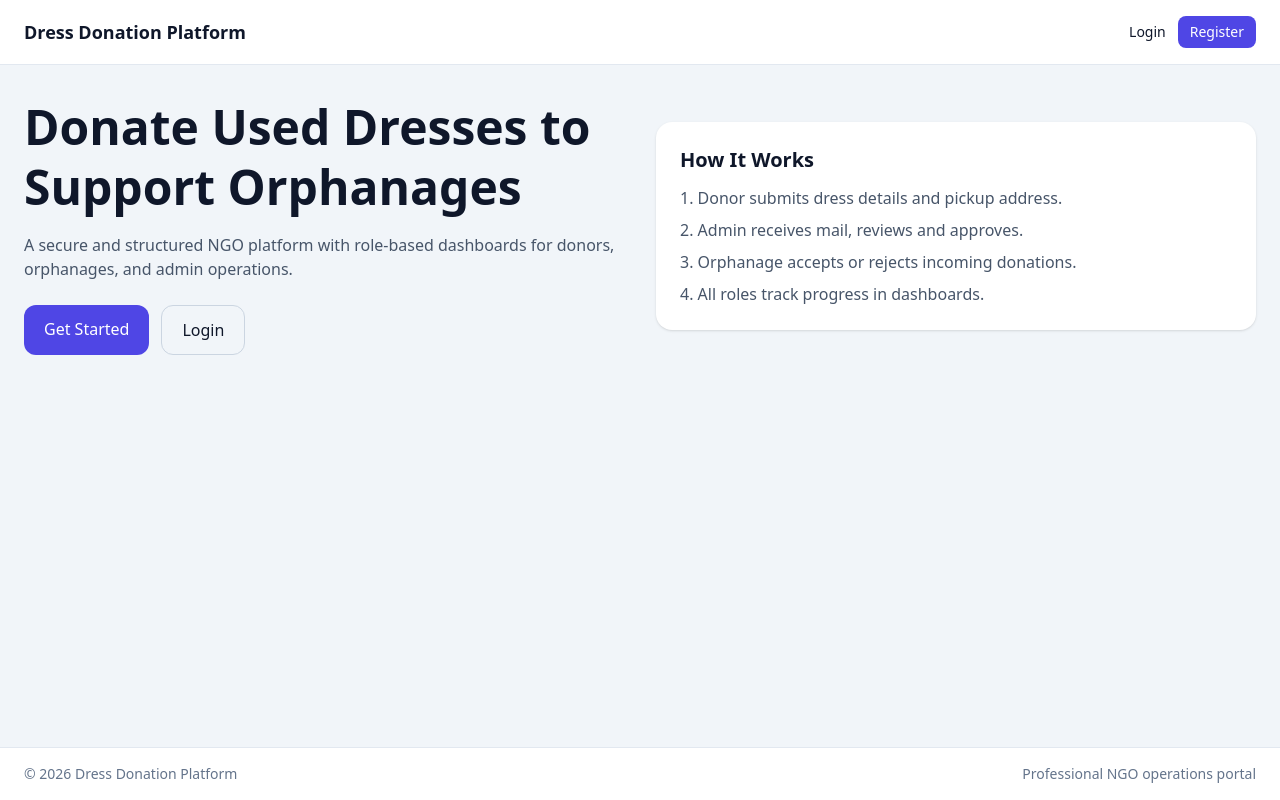
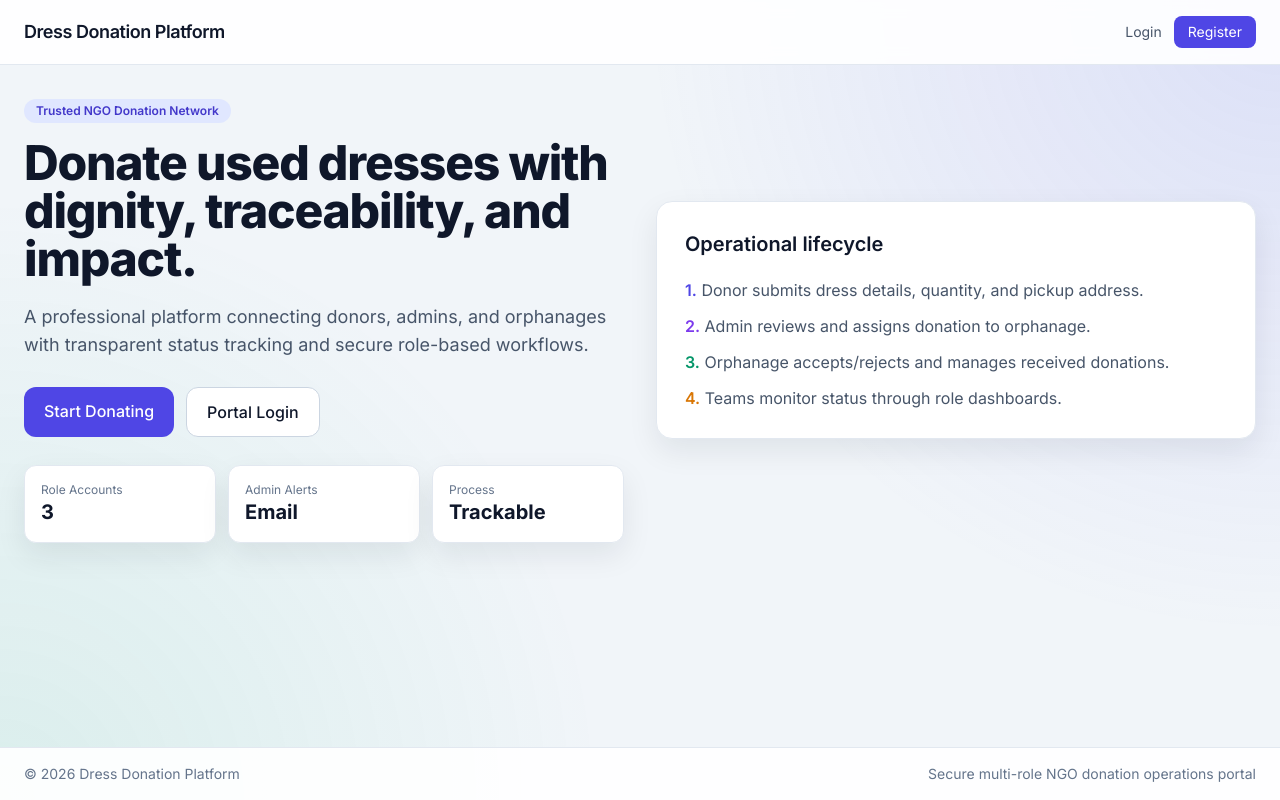
Before and after one commit to tester-6040/Ngo, a PHP site: page / in a window 1280 px wide. Run offline with PHP 8.4, Linux system fonts and the light colour scheme; some libraries are stand-ins or nearby versions.

Commit message:
Upgrade UI to professional polished design across all pages

```diff
--- a/views/home.php
+++ b/views/home.php
@@ -1,21 +1,28 @@
 <?php $title = 'Home'; require __DIR__ . '/layouts/header.php'; ?>
-<div class="grid lg:grid-cols-2 gap-8 items-center">
+<section class="grid lg:grid-cols-2 gap-8 items-center">
     <div>
-        <h1 class="text-5xl font-extrabold leading-tight">Donate Used Dresses to Support Orphanages</h1>
-        <p class="mt-4 text-slate-600">A secure and structured NGO platform with role-based dashboards for donors, orphanages, and admin operations.</p>
-        <div class="mt-6 flex gap-3">
-            <a href="<?= rtrim($config['base_url'], '/') ?>/register" class="bg-indigo-600 text-white px-5 py-3 rounded-xl">Get Started</a>
-            <a href="<?= rtrim($config['base_url'], '/') ?>/login" class="border border-slate-300 px-5 py-3 rounded-xl">Login</a>
+        <p class="inline-flex px-3 py-1 rounded-full bg-indigo-100 text-indigo-700 text-xs font-semibold mb-4">Trusted NGO Donation Network</p>
+        <h1 class="text-4xl md:text-5xl font-extrabold leading-tight tracking-tight">Donate used dresses with dignity, traceability, and impact.</h1>
+        <p class="mt-5 text-lg text-slate-600">A professional platform connecting donors, admins, and orphanages with transparent status tracking and secure role-based workflows.</p>
+        <div class="mt-7 flex gap-3 flex-wrap">
+            <a href="<?= rtrim($config['base_url'], '/') ?>/register" class="bg-indigo-600 hover:bg-indigo-500 text-white px-5 py-3 rounded-xl font-medium">Start Donating</a>
+            <a href="<?= rtrim($config['base_url'], '/') ?>/login" class="bg-white border border-slate-300 hover:border-slate-400 px-5 py-3 rounded-xl font-medium">Portal Login</a>
+        </div>
+        <div class="mt-7 grid sm:grid-cols-3 gap-3">
+            <div class="bg-white border border-slate-200 rounded-xl p-4 shadow-soft"><p class="text-xs text-slate-500">Role Accounts</p><p class="text-xl font-bold">3</p></div>
+            <div class="bg-white border border-slate-200 rounded-xl p-4 shadow-soft"><p class="text-xs text-slate-500">Admin Alerts</p><p class="text-xl font-bold">Email</p></div>
+            <div class="bg-white border border-slate-200 rounded-xl p-4 shadow-soft"><p class="text-xs text-slate-500">Process</p><p class="text-xl font-bold">Trackable</p></div>
         </div>
     </div>
-    <div class="bg-white rounded-2xl shadow p-6">
-        <h2 class="text-xl font-semibold">How It Works</h2>
-        <ol class="mt-3 space-y-2 text-slate-600 list-decimal list-inside">
-            <li>Donor submits dress details and pickup address.</li>
-            <li>Admin receives mail, reviews and approves.</li>
-            <li>Orphanage accepts or rejects incoming donations.</li>
-            <li>All roles track progress in dashboards.</li>
+
+    <div class="bg-white rounded-2xl border border-slate-200 shadow-soft p-7">
+        <h2 class="text-xl font-semibold mb-5">Operational lifecycle</h2>
+        <ol class="space-y-3 text-slate-600">
+            <li><span class="font-semibold text-indigo-600">1.</span> Donor submits dress details, quantity, and pickup address.</li>
+            <li><span class="font-semibold text-violet-600">2.</span> Admin reviews and assigns donation to orphanage.</li>
+            <li><span class="font-semibold text-emerald-600">3.</span> Orphanage accepts/rejects and manages received donations.</li>
+            <li><span class="font-semibold text-amber-600">4.</span> Teams monitor status through role dashboards.</li>
         </ol>
     </div>
-</div>
+</section>
 <?php require __DIR__ . '/layouts/footer.php'; ?>
--- a/views/layouts/footer.php
+++ b/views/layouts/footer.php
@@ -1,8 +1,8 @@
 </main>
-<footer class="mt-auto bg-white border-t border-slate-200">
-    <div class="max-w-7xl mx-auto px-6 py-4 text-sm text-slate-500 flex justify-between">
+<footer class="mt-auto bg-white/90 border-t border-slate-200">
+    <div class="max-w-7xl mx-auto px-6 py-4 text-sm text-slate-500 flex flex-wrap gap-2 justify-between">
         <p>© <?= date('Y') ?> Dress Donation Platform</p>
-        <p>Professional NGO operations portal</p>
+        <p>Secure multi-role NGO donation operations portal</p>
     </div>
 </footer>
 </body>
--- a/views/layouts/header.php
+++ b/views/layouts/header.php
@@ -3,6 +3,11 @@ use Core\Session;
 
 $user = Session::user();
 $base = rtrim($config['base_url'], '/');
+$roleColors = [
+    'admin' => 'bg-violet-100 text-violet-700',
+    'user' => 'bg-blue-100 text-blue-700',
+    'orphanage' => 'bg-emerald-100 text-emerald-700',
+];
 ?>
 <!doctype html>
 <html lang="en">
@@ -10,32 +15,50 @@ $base = rtrim($config['base_url'], '/');
     <meta charset="UTF-8">
     <meta name="viewport" content="width=device-width,initial-scale=1.0">
     <title><?= htmlspecialchars($title ?? 'Dress Donation Platform') ?></title>
+    <link rel="preconnect" href="https://fonts.googleapis.com">
+    <link rel="preconnect" href="https://fonts.gstatic.com" crossorigin>
+    <link href="https://fonts.googleapis.com/css2?family=Inter:wght@400;500;600;700;800&display=swap" rel="stylesheet">
     <script src="https://cdn.tailwindcss.com"></script>
+    <script>
+      tailwind.config = {
+        theme: {
+          extend: {
+            fontFamily: { sans: ['Inter', 'sans-serif'] },
+            boxShadow: {
+              soft: '0 12px 30px rgba(15,23,42,0.08)'
+            }
+          }
+        }
+      }
+    </script>
 </head>
-<body class="min-h-screen bg-slate-100 text-slate-900 flex flex-col">
-<nav class="bg-white border-b border-slate-200 sticky top-0 z-20">
+<body class="min-h-screen bg-slate-100 text-slate-900 flex flex-col font-sans antialiased">
+<div class="fixed inset-0 -z-10 bg-[radial-gradient(circle_at_top_right,rgba(99,102,241,0.15),transparent_42%),radial-gradient(circle_at_bottom_left,rgba(16,185,129,0.10),transparent_40%)]"></div>
+<nav class="bg-white/90 backdrop-blur border-b border-slate-200 sticky top-0 z-20">
     <div class="max-w-7xl mx-auto px-6 py-4 flex justify-between items-center">
-        <a class="font-semibold text-lg" href="<?= $base ?>/">Dress Donation Platform</a>
+        <a class="font-semibold text-lg tracking-tight" href="<?= $base ?>/">Dress Donation Platform</a>
         <div class="flex items-center gap-3 text-sm">
             <?php if ($user): ?>
                 <a href="<?= $base ?>/dashboard" class="text-slate-600 hover:text-slate-900">Dashboard</a>
-                <span class="px-2 py-1 rounded-full bg-indigo-100 text-indigo-700"><?= htmlspecialchars($user['role']) ?></span>
+                <span class="px-2.5 py-1 rounded-full text-xs font-semibold <?= $roleColors[$user['role']] ?? 'bg-slate-100 text-slate-700' ?>">
+                    <?= htmlspecialchars(ucfirst($user['role'])) ?>
+                </span>
                 <span class="text-slate-500 hidden md:block"><?= htmlspecialchars($user['name']) ?></span>
                 <form method="post" action="<?= $base ?>/logout">
                     <input type="hidden" name="csrf_token" value="<?= htmlspecialchars($csrf ?? '') ?>">
-                    <button class="bg-slate-900 text-white px-3 py-1.5 rounded-lg">Logout</button>
+                    <button class="bg-slate-900 text-white px-3.5 py-1.5 rounded-lg hover:bg-slate-800">Logout</button>
                 </form>
             <?php else: ?>
-                <a href="<?= $base ?>/login">Login</a>
-                <a href="<?= $base ?>/register" class="bg-indigo-600 text-white px-3 py-1.5 rounded-lg">Register</a>
+                <a class="text-slate-600 hover:text-slate-900" href="<?= $base ?>/login">Login</a>
+                <a href="<?= $base ?>/register" class="bg-indigo-600 hover:bg-indigo-500 text-white px-3.5 py-1.5 rounded-lg">Register</a>
             <?php endif; ?>
         </div>
     </div>
 </nav>
 <main class="max-w-7xl w-full mx-auto px-6 py-8 flex-1">
 <?php if ($flashSuccess = Session::get('flash_success')): Session::remove('flash_success'); ?>
-    <div class="mb-4 p-3 border border-emerald-200 bg-emerald-50 text-emerald-700 rounded-lg"><?= htmlspecialchars($flashSuccess) ?></div>
+    <div class="mb-4 p-3 border border-emerald-200 bg-emerald-50 text-emerald-700 rounded-lg shadow-sm"><?= htmlspecialchars($flashSuccess) ?></div>
 <?php endif; ?>
 <?php if ($flashError = Session::get('flash_error')): Session::remove('flash_error'); ?>
-    <div class="mb-4 p-3 border border-rose-200 bg-rose-50 text-rose-700 rounded-lg"><?= htmlspecialchars($flashError) ?></div>
+    <div class="mb-4 p-3 border border-rose-200 bg-rose-50 text-rose-700 rounded-lg shadow-sm"><?= htmlspecialchars($flashError) ?></div>
 <?php endif; ?>
```
Also changed, not shown: views/auth/login.php (+30 -15 lines), views/auth/register.php (+24 -11 lines), views/dashboard/admin.php (+20 -13 lines), views/dashboard/orphanage.php (+13 -11 lines), views/dashboard/user.php (+25 -11 lines).
